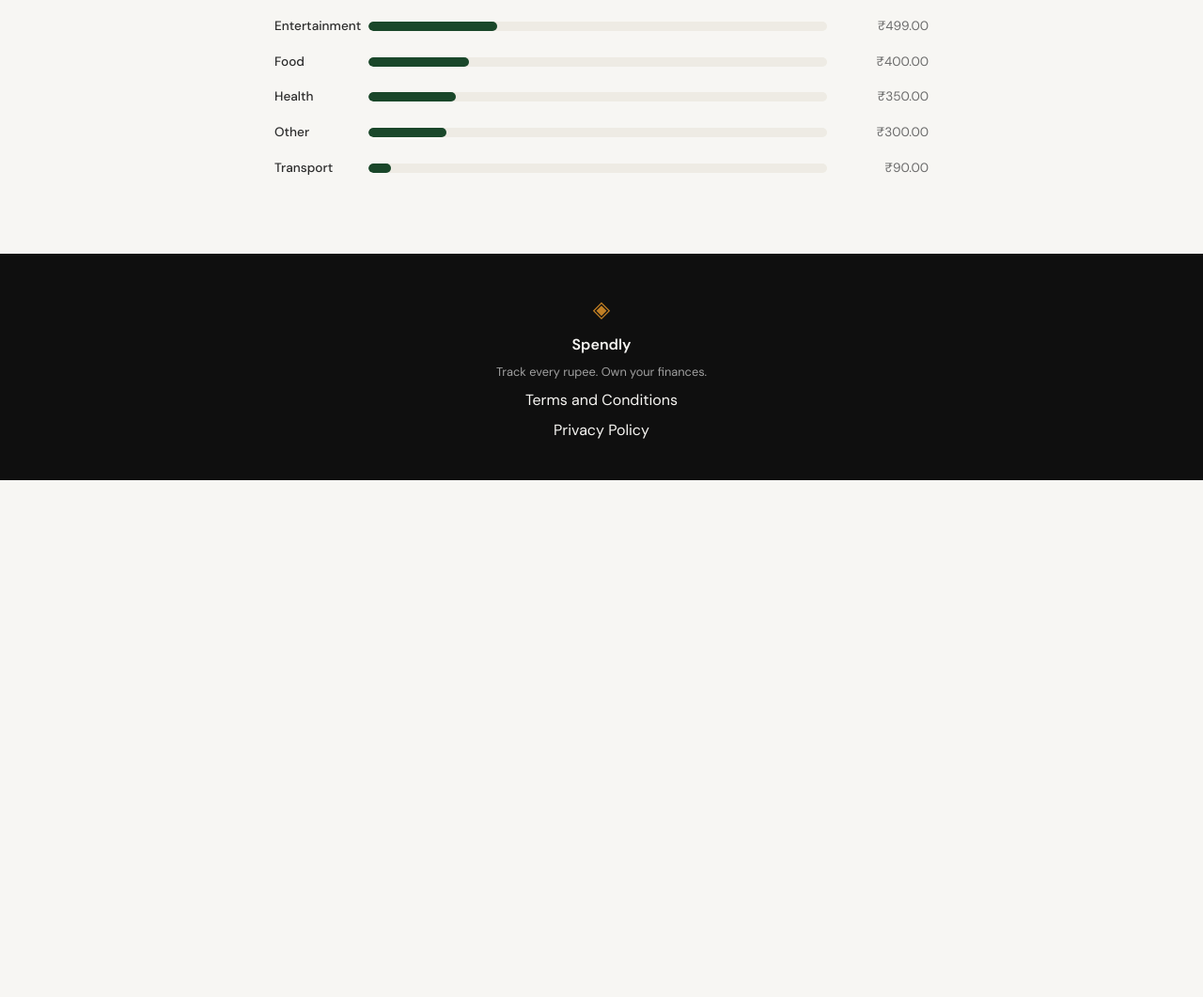
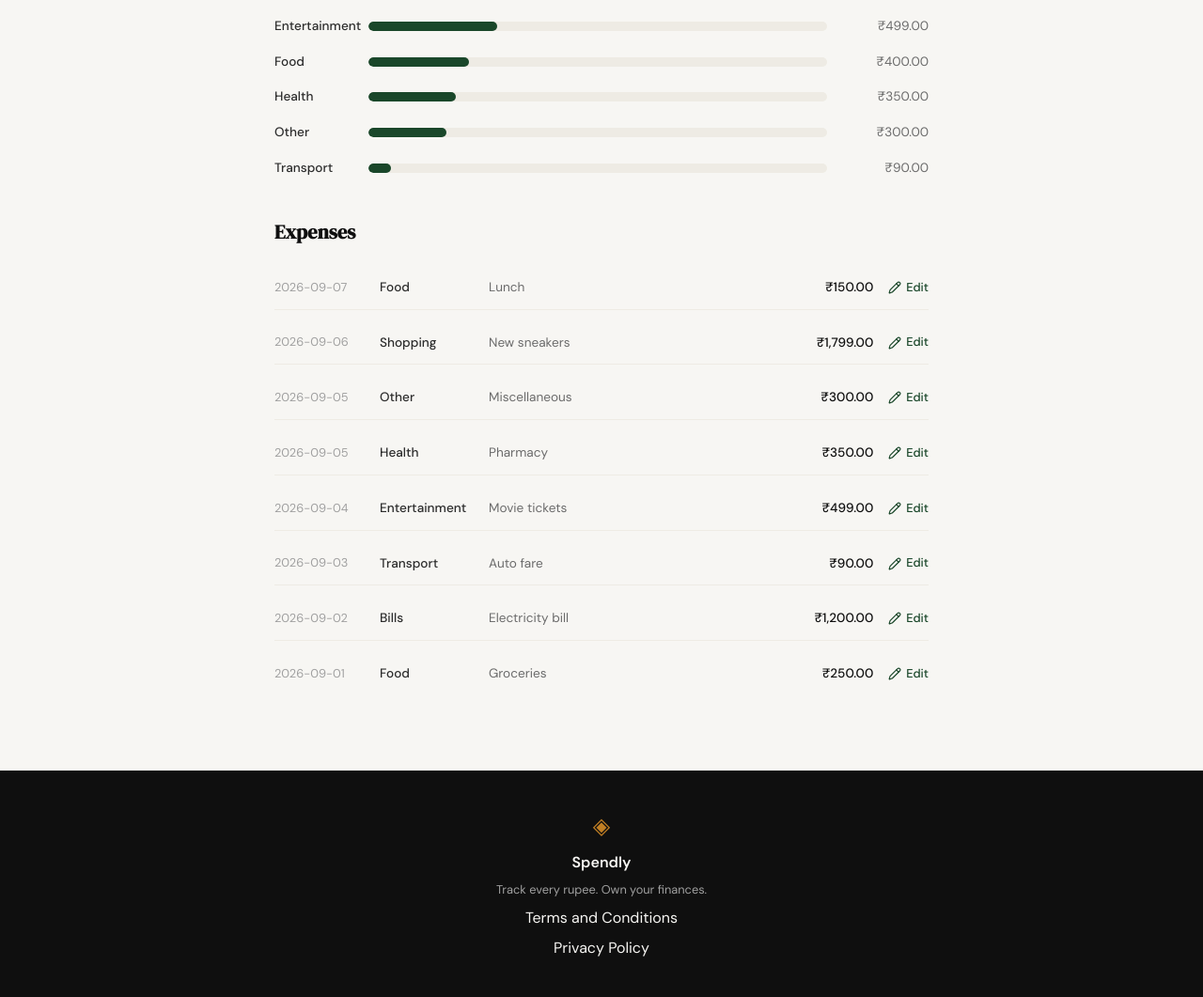
Before and after one commit to Avishitayal/spendly, a Flask app: page /profile in a window 1280 px wide. Shown: the part 800-1861 px from the top of the page at 94% size. Before the commit the page ends 1311 px from the top, so only its background shows below. Run offline with Flask 3, Linux system fonts and the light colour scheme; a user stored in the database is signed in; data comes from the database, SQL or seed files in the repository.

Commit message:
feat: let users edit expenses from the profile page
Co-Authored-By: Claude Sonnet 5 <noreply@anthropic.com>
Claude-Session: https://claude.ai/code/session_01UH7dDUFeJ4w4HzayMuBZRX

```diff
--- a/app.py
+++ b/app.py
@@ -8,6 +8,7 @@ from functools import wraps
 
 from flask import (
     Flask,
+    abort,
     flash,
     g,
     redirect,
@@ -304,6 +305,12 @@ def profile():
             "GROUP BY category ORDER BY total DESC",
             params,
         ).fetchall()
+        expenses = conn.execute(
+            "SELECT id, amount, category, date, description "
+            "FROM expenses WHERE user_id = ?" + date_clause + " "
+            "ORDER BY date DESC, id DESC",
+            params,
+        ).fetchall()
     finally:
         conn.close()
 
@@ -343,6 +350,7 @@ def profile():
         this_month_end=this_month_end,
         last_month_start=last_month_start,
         last_month_end=last_month_end,
+        expenses=expenses,
     )
 
 
@@ -390,9 +398,62 @@ def add_expense():
     )
 
 
-@app.route("/expenses/<int:id>/edit")
+@app.route("/expenses/<int:id>/edit", methods=["GET", "POST"])
+@login_required
 def edit_expense(id):
-    return "Edit expense — coming in Step 8"
+    conn = get_db()
+    try:
+        expense = conn.execute(
+            "SELECT * FROM expenses WHERE id = ? AND user_id = ?",
+            (id, g.user["id"]),
+        ).fetchone()
+        if expense is None:
+            abort(404)
+
+        if request.method == "POST":
+            amount_raw = request.form.get("amount", "")
+            category = request.form.get("category", "")
+            date_raw = request.form.get("date", "")
+            description = request.form.get("description", "").strip()[:200]
+
+            error, amount = _validate_expense(amount_raw, category, date_raw)
+            if error is None:
+                with conn:
+                    conn.execute(
+                        "UPDATE expenses SET amount = ?, category = ?, date = ?, "
+                        "description = ? WHERE id = ? AND user_id = ?",
+                        (amount, category, date_raw, description or None, id, g.user["id"]),
+                    )
+                flash("Expense updated.", "success")
+                return redirect(url_for("profile"))
+
+            return render_template(
+                "edit_expense.html",
+                error=error,
+                categories=EXPENSE_CATEGORIES,
+                expense=expense,
+                form={
+                    "amount": amount_raw,
+                    "category": category,
+                    "date": date_raw,
+                    "description": description,
+                },
+            )
+
+        return render_template(
+            "edit_expense.html",
+            error=None,
+            categories=EXPENSE_CATEGORIES,
+            expense=expense,
+            form={
+                "amount": expense["amount"],
+                "category": expense["category"],
+                "date": expense["date"],
+                "description": expense["description"] or "",
+            },
+        )
+    finally:
+        conn.close()
 
 
 @app.route("/expenses/<int:id>/delete")
--- a/static/css/profile.css
+++ b/static/css/profile.css
@@ -244,6 +244,80 @@
     line-height: 1.7;
 }
 
+/* Expense list ----------------------------------------------------- */
+
+.profile-expenses {
+    margin-top: 2.5rem;
+}
+
+.profile-expense-list {
+    list-style: none;
+    display: flex;
+    flex-direction: column;
+    gap: 0.75rem;
+}
+
+.profile-expense-row {
+    display: grid;
+    grid-template-columns: 96px 100px 1fr 92px auto;
+    align-items: center;
+    gap: 1rem;
+    padding: 0.75rem 0;
+    border-bottom: 1px solid var(--border-soft);
+}
+
+.profile-expense-row:last-child {
+    border-bottom: none;
+}
+
+.profile-expense-date {
+    font-size: 0.8rem;
+    color: var(--ink-faint);
+    font-variant-numeric: tabular-nums;
+}
+
+.profile-expense-category {
+    font-size: 0.85rem;
+    font-weight: 500;
+    color: var(--ink-soft);
+}
+
+.profile-expense-description {
+    font-size: 0.85rem;
+    color: var(--ink-muted);
+    overflow: hidden;
+    text-overflow: ellipsis;
+    white-space: nowrap;
+}
+
+.profile-expense-amount {
+    text-align: right;
+    font-size: 0.85rem;
+    font-weight: 500;
+    color: var(--ink);
+    font-variant-numeric: tabular-nums;
+}
+
+.profile-expense-edit {
+    display: flex;
+    align-items: center;
+    gap: 0.3rem;
+    font-size: 0.8rem;
+    font-weight: 500;
+    color: var(--accent);
+    text-decoration: none;
+    justify-self: end;
+}
+
+.profile-expense-edit:hover {
+    text-decoration: underline;
+}
+
+.profile-expense-edit svg {
+    width: 14px;
+    height: 14px;
+}
+
 /* Responsive ----------------------------------------------------- */
 
 @media (max-width: 600px) {
@@ -282,4 +356,21 @@
         grid-column: 2;
         text-align: left;
     }
+
+    .profile-expense-row {
+        grid-template-columns: 1fr auto;
+        grid-template-areas:
+            "date edit"
+            "category edit"
+            "description edit"
+            "amount edit";
+        row-gap: 0.25rem;
+        align-items: start;
+    }
+
+    .profile-expense-date { grid-area: date; }
+    .profile-expense-category { grid-area: category; }
+    .profile-expense-description { grid-area: description; white-space: normal; }
+    .profile-expense-amount { grid-area: amount; text-align: left; }
+    .profile-expense-edit { grid-area: edit; align-self: center; }
 }
--- a/templates/profile.html
+++ b/templates/profile.html
@@ -94,6 +94,34 @@
             {% endif %}
         </div>
 
+        <div class="profile-expenses">
+            <h3 class="profile-breakdown-title">Expenses</h3>
+            {% if expenses %}
+            <ul class="profile-expense-list">
+                {% for row in expenses %}
+                <li class="profile-expense-row">
+                    <span class="profile-expense-date">{{ row.date }}</span>
+                    <span class="profile-expense-category">{{ row.category }}</span>
+                    <span class="profile-expense-description">{{ row.description or "—" }}</span>
+                    <span class="profile-expense-amount">{{ row.amount | rupees }}</span>
+                    <a href="{{ url_for('edit_expense', id=row.id) }}" class="profile-expense-edit">
+                        <i data-lucide="pencil"></i> Edit
+                    </a>
+                </li>
+                {% endfor %}
+            </ul>
+            {% elif is_filtered %}
+            <p class="profile-empty">
+                No expenses in this range — try a different range or clear the
+                filter.
+            </p>
+            {% else %}
+            <p class="profile-empty">
+                No expenses yet — once you start logging, they'll show up here.
+            </p>
+            {% endif %}
+        </div>
+
     </div>
 </section>
 
```
Also changed, not shown: templates/edit_expense.html (added, +63 -0 lines), .claude/specs/07-edit-expense.md (added).
